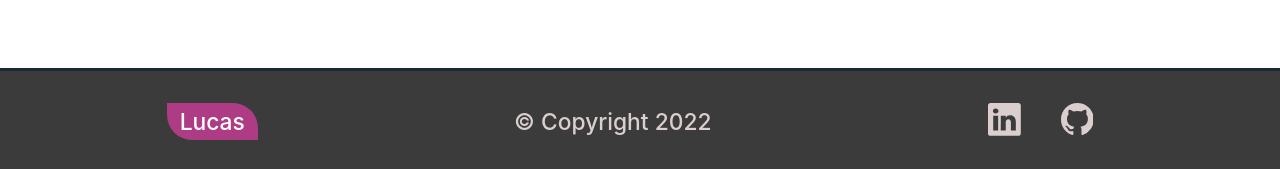
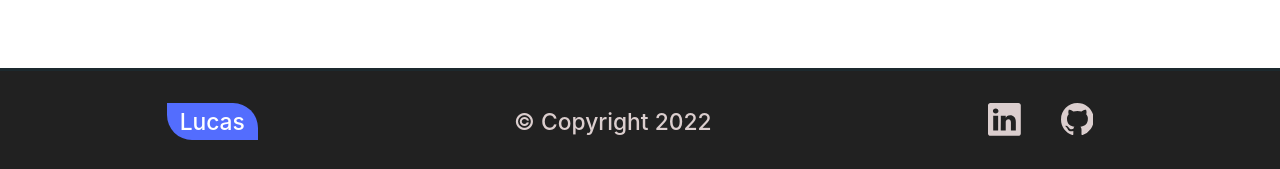
Before and after one commit to DigitalHDR/Meu-portfolio-react, a React (Create React App) app: page / in a window 1280 px wide. Shown: the part 4268-4437 px from the top of the page. Built offline with nearby package versions, Linux system fonts and the light colour scheme.

Commit message:
footer botao cor alterado

```diff
--- a/src/App.css
+++ b/src/App.css
@@ -89,7 +89,7 @@ body.dark-mode {
   /* darkMode end */
 
     /* footer start */
-    --footer-bg: #3b3b3b;
+    /* --footer-bg: #3b3b3b; */
     --footer-p: #dbcece;
     /* footer end */
 }
--- a/src/components/Footer/footer.css
+++ b/src/components/Footer/footer.css
@@ -28,7 +28,7 @@
 .footerBaixo .nome {
   padding: 5px 13px;
   color: #ffffff;
-  background-color: var(--bg-cardBotaoHover);
+  background-color: var(--bg-cardBotao);
   border-bottom-left-radius: 25px;
   border-top-right-radius: 25px;
   font-size: calc(10px + 1vw);
```
